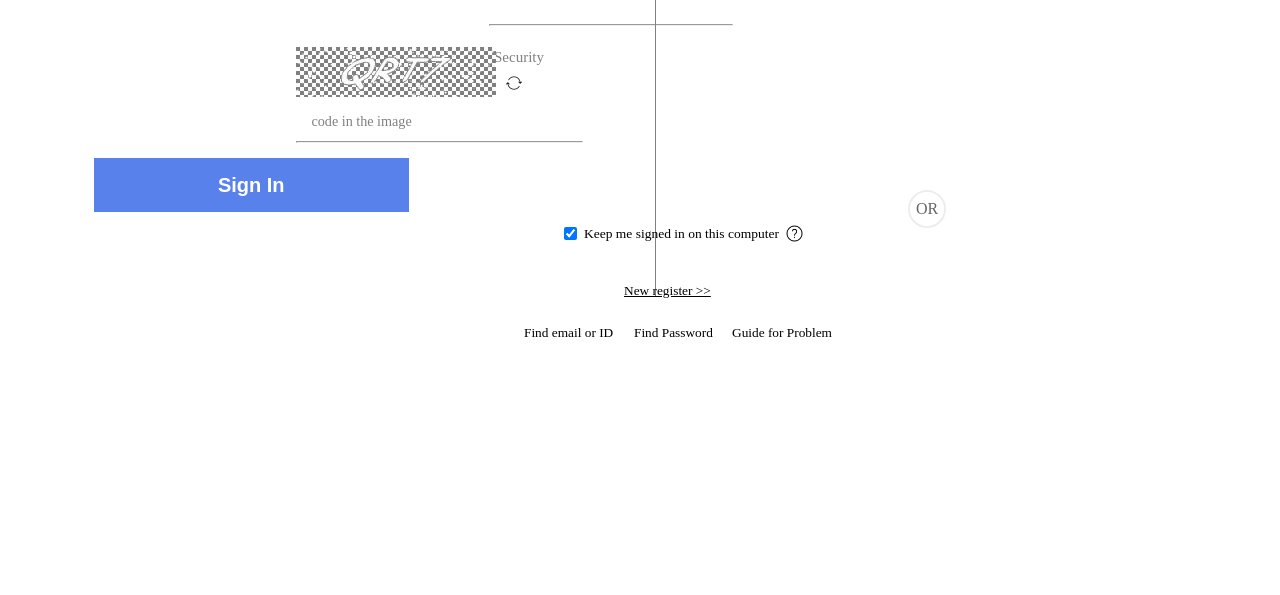
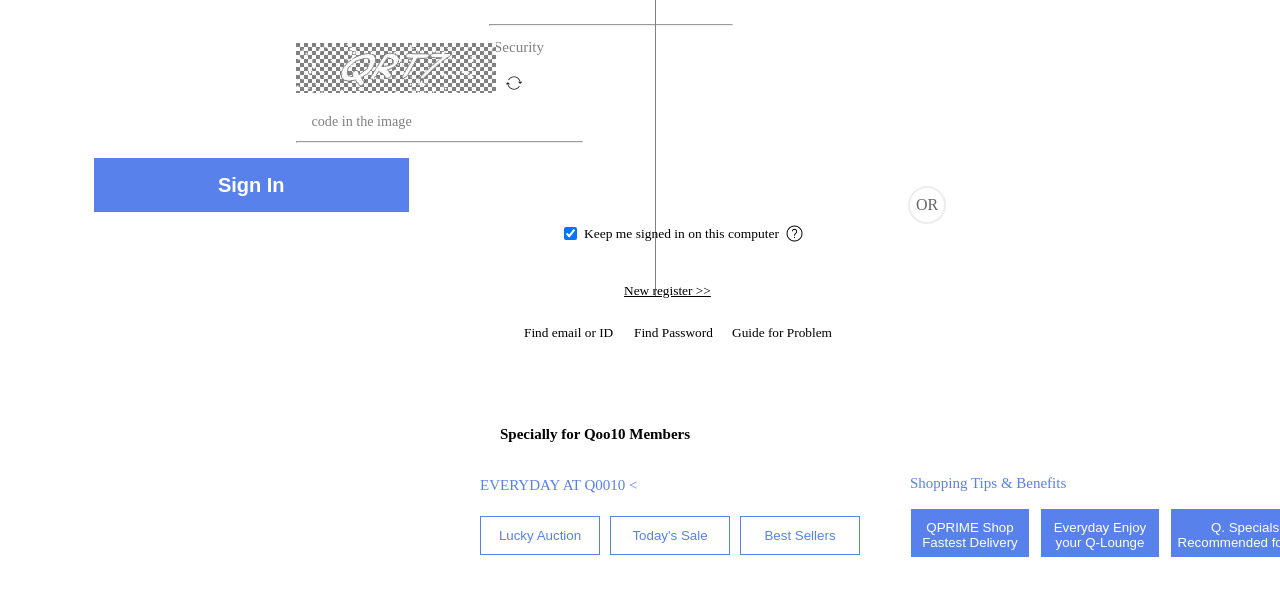
Before and after one commit to iamjim2023/Qoo10_UI_Register, a plain HTML site: page index.html in a window 1280 px wide. Shown: the part 345-940 px from the top of the page. Before the commit the page ends 878 px from the top, so only its background shows below. Drawn offline with Linux system fonts and the light colour scheme.

Commit message:
not fully finish

```diff
--- a/index.html
+++ b/index.html
@@ -140,5 +140,25 @@
                 <small>Guide for Problem</small>
              </div>
         </div>
+
+        <div class="Qoo10_memb">
+            <small>Specially for Qoo10 Members</small>
+        </div>
+
+        <div class="evr_Qoo10">
+            <small>EVERYDAY AT Q0010 <</small>
+        </div>
+
+        <div class="shp_tips">
+            <small>Shopping Tips & Benefits</small>
+        </div>
+
+        <button class="btn8">Lucky Auction</button>
+        <button class="btn9">Today's Sale</button>
+        <button class="btn10">Best Sellers</button>
+
+        <button class="btn11">QPRIME Shop Fastest Delivery</button>
+        <button class="btn12">Everyday Enjoy your Q-Lounge</button>
+        <button class="btn13">Q. Specials Recommended for you</button>
     </body>
 </html>
--- a/main.css
+++ b/main.css
@@ -137,7 +137,7 @@ button{
 .e-text{
     position: relative;
     left: 1230px;
-    bottom: -20px;
+    bottom: -10px;
     color: gray;
     left: 430px;
     font-size: 18px;
@@ -188,6 +188,7 @@ button{
   .i-container{
     position: relative;
     left: -310px;
+    bottom: 4px;
   }
   .j-container{
     position: relative;
@@ -307,3 +308,92 @@ button{
     bottom: 256px;
     left: 668px;
 }
+.Qoo10_memb{
+    position: relative;
+    left: 500px;
+    bottom: 110px;
+    font-weight: bolder;
+    font-size: 18px;
+}
+.evr_Qoo10{
+    position: relative;
+    left: 480px;
+    bottom: 80px;
+    font-weight: lighter;
+    font-size: 18px;
+    color: #5881ec;
+}
+.shp_tips{
+    position: relative;
+    left: 910px;
+    bottom: 103px;
+    font-weight: lighter;
+    font-size: 18px;
+    color: #5881ec;
+}
+.btn8{
+    position: relative;
+    left: 480px;
+    bottom: 80px;
+    background-color: #fff;
+    color: #5881ec;
+    font-weight: lighter;
+    border: 1px solid;
+    width: 120px;
+}
+.btn9{
+    position: relative;
+    left: 610px;
+    bottom: 119px;
+    background-color: #fff;
+    color: #5881ec;
+    font-weight: lighter;
+    border: 1px solid;
+    width: 120px;
+}
+.btn10{
+    position: relative;
+    left: 740px;
+    bottom: 158px;
+    background-color: #fff;
+    color: #5881ec;
+    font-weight: lighter;
+    border: 1px solid;
+    width: 120px;
+}
+.btn11{
+    position: relative;
+    left: 910px;
+    bottom: 205px;
+    background-color: #5881ec;
+    color: #fff;
+    font-weight: lighter;
+    border: 1px solid;
+    width: 120px;
+    height: 50px;
+    text-align: center;
+}
+.btn12{
+    position: relative;
+    left: 1040px;
+    bottom: 255px;
+    background-color: #5881ec;
+    color: #fff;
+    font-weight: lighter;
+    border: 1px solid;
+    width: 120px;
+    height: 50px;
+    text-align: center;
+}
+.btn13{
+    position: relative;
+    left: 1170px;
+    bottom: 305px;
+    background-color: #5881ec;
+    color: #fff;
+    font-weight: lighter;
+    border: 1px solid;
+    width: 150px;
+    height: 50px;
+    text-align:center;
+}
```
